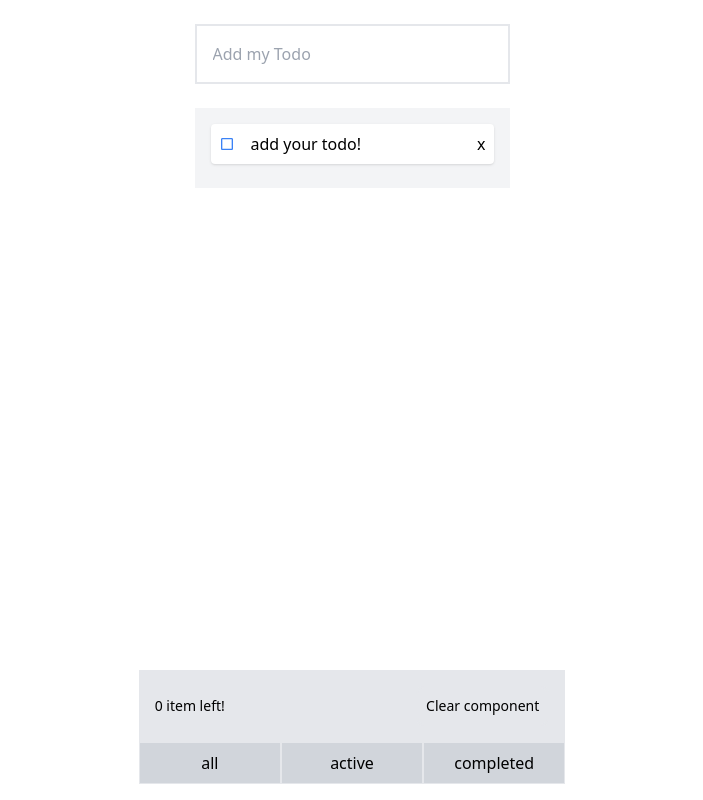
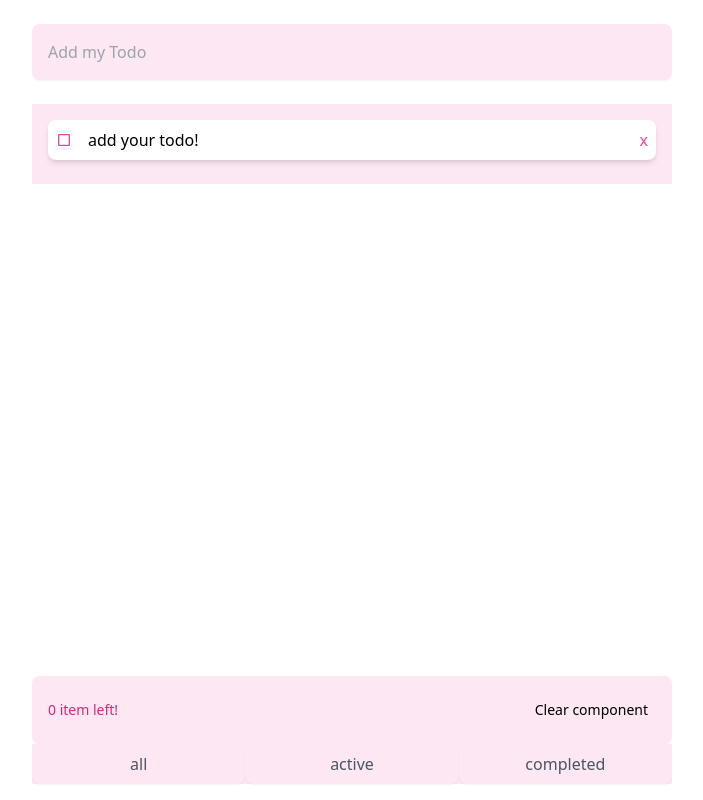
Before and after one commit to yeomdogyeong/Todo_myself, a React (Create React App) app in the folder todo_myself/: page / in a window 1280 px wide. Shown: the whole page, without its empty margins (288-991 px from the left). Built offline with nearby package versions, Linux system fonts and the light colour scheme.

Commit message:
[design]대표색상 변경

```diff
--- a/todo_myself/src/components/FilteredButton/Buttons.tsx
+++ b/todo_myself/src/components/FilteredButton/Buttons.tsx
@@ -9,7 +9,7 @@ export const Buttons: React.FC<FilteredButtonType> = ({ onDo, buttonName }) => {
     <>
       <button
         onClick={onDo}
-        className=" p-2 border w-full hover:text-white active:scale-95 transform transition"
+        className="p-2 w-full rounded-lg shadow-sm bg-pink-100 hover:bg-pink-200 active:scale-95 transform transition text-gray-600"
       >
         {buttonName}
       </button>
--- a/todo_myself/src/components/Input.tsx
+++ b/todo_myself/src/components/Input.tsx
@@ -20,7 +20,7 @@ export const Input: React.FC<InputProps> = ({ onAddText }) => {
   };
   return (
     <input
-      className="w-full border-2 p-4 m-6"
+      className="w-full p-4 m-6 rounded-lg shadow-sm bg-pink-100 "
       placeholder="Add my Todo"
       onChange={(e) => handleChangeEvent(e)}
       onKeyDown={(e) => handleTodo(e)}
--- a/todo_myself/src/components/TodoComponent.tsx
+++ b/todo_myself/src/components/TodoComponent.tsx
@@ -22,10 +22,14 @@ export const TodoComponent = () => {
   const handleAllButton = () => {
     setFilterTodo(null);
   };
-
+  const now = new Date();
+  const time = `${now.getFullYear()}년${
+    now.getMonth() + 1
+  }월${now.getDate()}일${now.getHours()}시${now.getMinutes()}분`;
+  console.log(time);
   return (
-    <div className="w-1/3 flex flex-col justify-between items-center h-screen">
-      <div className="flex flex-col justify-between items-center">
+    <div className="w-1/2 flex flex-col justify-between items-center h-screen">
+      <div className="w-full flex flex-col justify-between items-center">
         <Input onAddText={addTodo} />
         <TodoList
           todos={filterTodo || todo}
@@ -35,7 +39,7 @@ export const TodoComponent = () => {
       </div>
       <div className="w-full flex flex-col items-center justify-center">
         <TodoFooter onDo={clearTodo} items={todo} />
-        <div className="bg-gray-300 flex justify-evenly items-evenly w-full mb-4">
+        <div className="bg-pink-100 flex justify-evenly items-evenly w-full mb-4">
           <Buttons onDo={handleAllButton} buttonName="all" />
           <Buttons onDo={handleActiveButton} buttonName="active" />
           <Buttons onDo={handleCompletedButton} buttonName="completed" />
--- a/todo_myself/src/components/TodoFooter.tsx
+++ b/todo_myself/src/components/TodoFooter.tsx
@@ -8,12 +8,12 @@ export interface DeleteType {
 
 export const TodoFooter: React.FC<DeleteType> = ({ onDo, items }) => {
   return (
-    <div className="flex justify-between items-center w-full p-4 text-sm bg-gray-200 ">
-      <span className="">
+    <div className="flex justify-between items-center w-full p-4 text-sm bg-pink-100 rounded-lg shadow-sm">
+      <span className="text-pink-600">
         {items.filter((item) => item.completed === false).length} item left!
       </span>
       <button
-        className="border-2 p-2 rounded-lg transition-all duration-200 ease-in-out hover:text-gray-500"
+        className="p-2 rounded-lg transition-all duration-200 ease-in-out hover:text-gray-500 "
         onClick={onDo}
       >
         Clear component
--- a/todo_myself/src/components/TodoList.tsx
+++ b/todo_myself/src/components/TodoList.tsx
@@ -15,51 +15,56 @@ export const TodoList: React.FC<TodoListType> = ({
   onDelete,
 }) => {
   return (
-    <div className="w-full flex flex-col items-start justify-center p-4 bg-gray-100">
+    <div className="w-full flex flex-col items-start justify-center p-4 bg-pink-100">
       {todos.length === 0 ? (
-        <div className="flex justify-between items-center w-full mb-2 p-2 bg-white rounded shadow">
+        <div className="flex justify-between items-center w-full mb-2 p-2 bg-white rounded-lg shadow-md">
           <div className="flex justify-evenly items-center ">
-            <MdOutlineCheckBoxOutlineBlank className="mr-4 cursor-pointer text-blue-500" />
+            <MdOutlineCheckBoxOutlineBlank className="mr-4 cursor-pointer text-pink-500" />
             add your todo!
           </div>
-          <button>x</button>
+          <button className="text-pink-500">x</button>
         </div>
       ) : (
         todos.map((todo, idx) => (
           <div
             key={todo.id}
             onClick={() => onCheck(idx)}
-            className="flex justify-between items-center w-full mb-2 p-2 bg-white rounded shadow"
+            className="flex justify-between items-center w-full mb-2 p-2 bg-white rounded-lg shadow-md"
           >
             <div className="flex justify-evenly items-center ">
               {todo.completed === false ? (
                 <>
-                  <MdOutlineCheckBoxOutlineBlank className="mr-4 cursor-pointer text-blue-500" />
-                  <div key={todo.id} className="text-gray-700">
+                  <MdOutlineCheckBoxOutlineBlank className="mr-4 cursor-pointer text-pink-500" />
+                  <div key={todo.id} className="text-gray-700 text-[12px]">
                     {todo.text}
                   </div>
                 </>
               ) : (
                 <>
-                  <MdOutlineCheckBox className="mr-4 cursor-pointer text-blue-500" />
-                  <div key={todo.id} className="line-through text-gray-500">
+                  <MdOutlineCheckBox className="mr-4 cursor-pointer text-pink-500" />
+                  <div
+                    key={todo.id}
+                    className="line-through text-gray-500 text-[10px]"
+                  >
                     {todo.text}
                   </div>
                 </>
               )}
             </div>
+            <div className="flex space-x-4">
+              <button className="text-[8px] ml-10 transition-transform duration-200 hover:scale-90 text-pink-500">
+                click to detail
+              </button>
               <button
                 onClick={(e) => {
-                //이벤트 버블링 중단
-                //삭제 버튼이 포함되어 있는 해당 Div의 클릭이벤트를 옮기지 않고, 버튼에 국한한다.
-                //onDelete만 실행, onCheck는 실행 X
                   e.stopPropagation();
                   onDelete(todo.id);
                 }}
-              className="mr-2 flex items-center justify-center opacity-0 hover:opacity-100 hover:text-red-500 transition duration-200"
+                className="mr-2 flex items-center justify-center opacity-25 hover:opacity-100 hover:text-red-500 transition duration-200 text-pink-500"
               >
                 x
               </button>
+            </div>
           </div>
         ))
       )}
```
Lines whose indentation alone changed are shown as unchanged.
